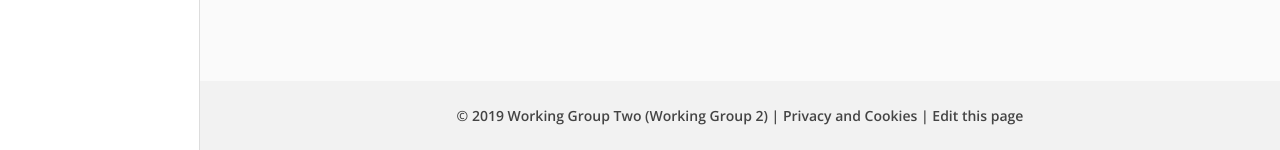
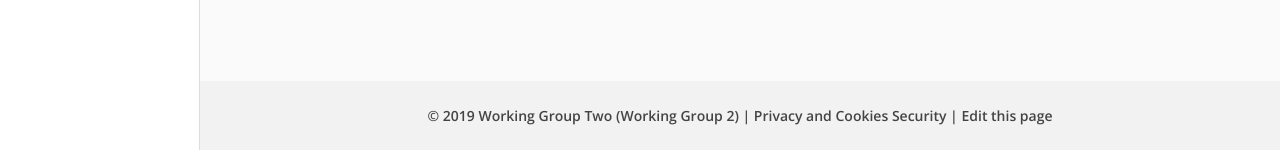
Before and after one commit to working-group-two/engineering-blog, a Jekyll site: the page built from pages/index.md, in a window 1280 px wide and 900 px high, scrolled down 1949 px. Shown: the part 750-900 px from the top of the window. Built offline with Jekyll 4.4.1, drawn with Linux system fonts in a browser that asks for light colours; nearby versions of some CDN libraries.

Commit message:
add security link to footer

```diff
--- a/_layouts/default.html
+++ b/_layouts/default.html
@@ -40,6 +40,7 @@
             <script>document.write(new Date().getFullYear())</script>
             Working Group Two (Working Group 2)
             | <a href="/privacy">Privacy and Cookies</a>
+              <a href="/security">Security</a>
             | <a uk-toggle="target: #change-suggestion-modal">Edit this page</a>
         </footer>
         <script src="/js/uikit.min.js"></script>
```
